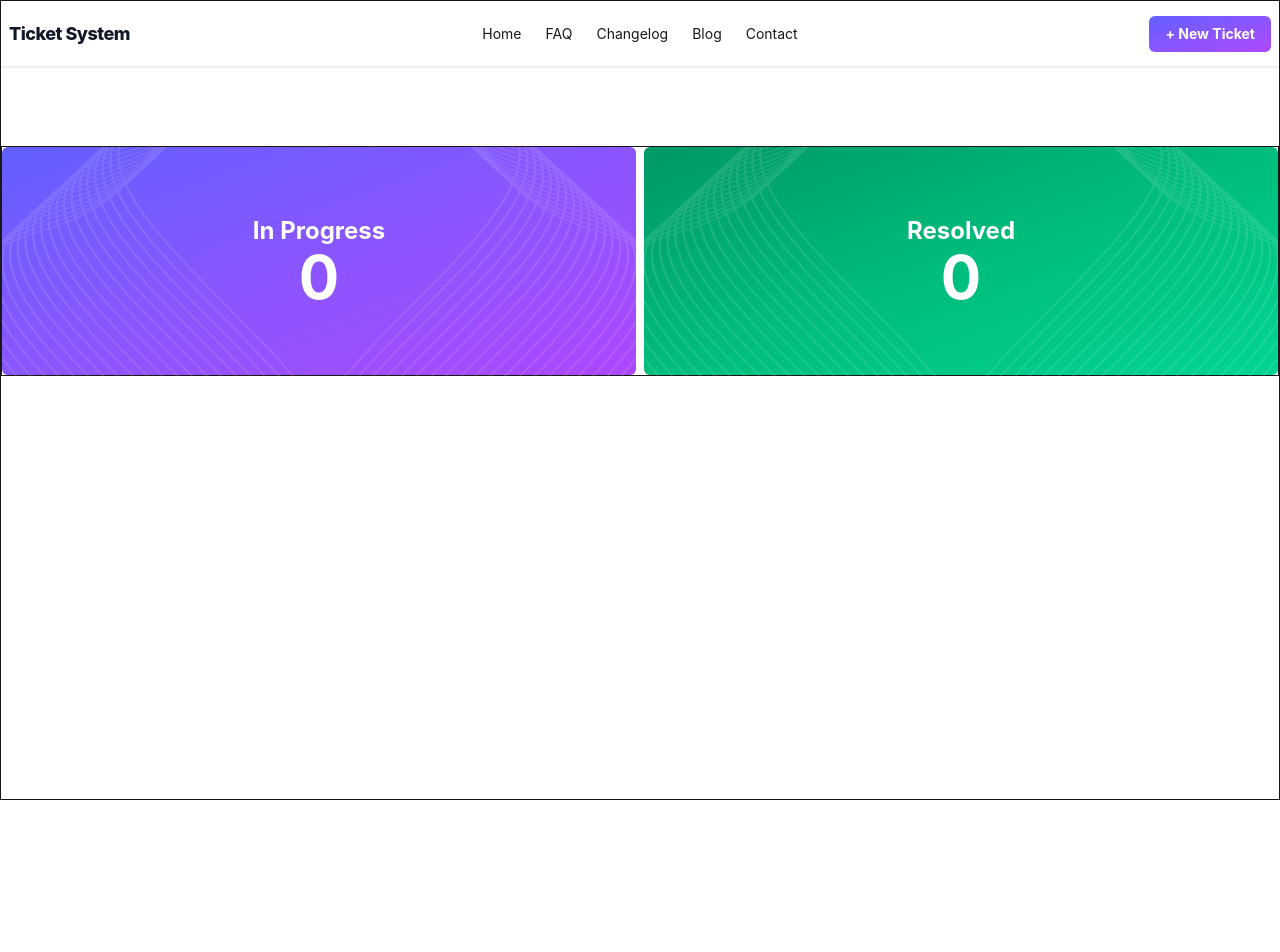
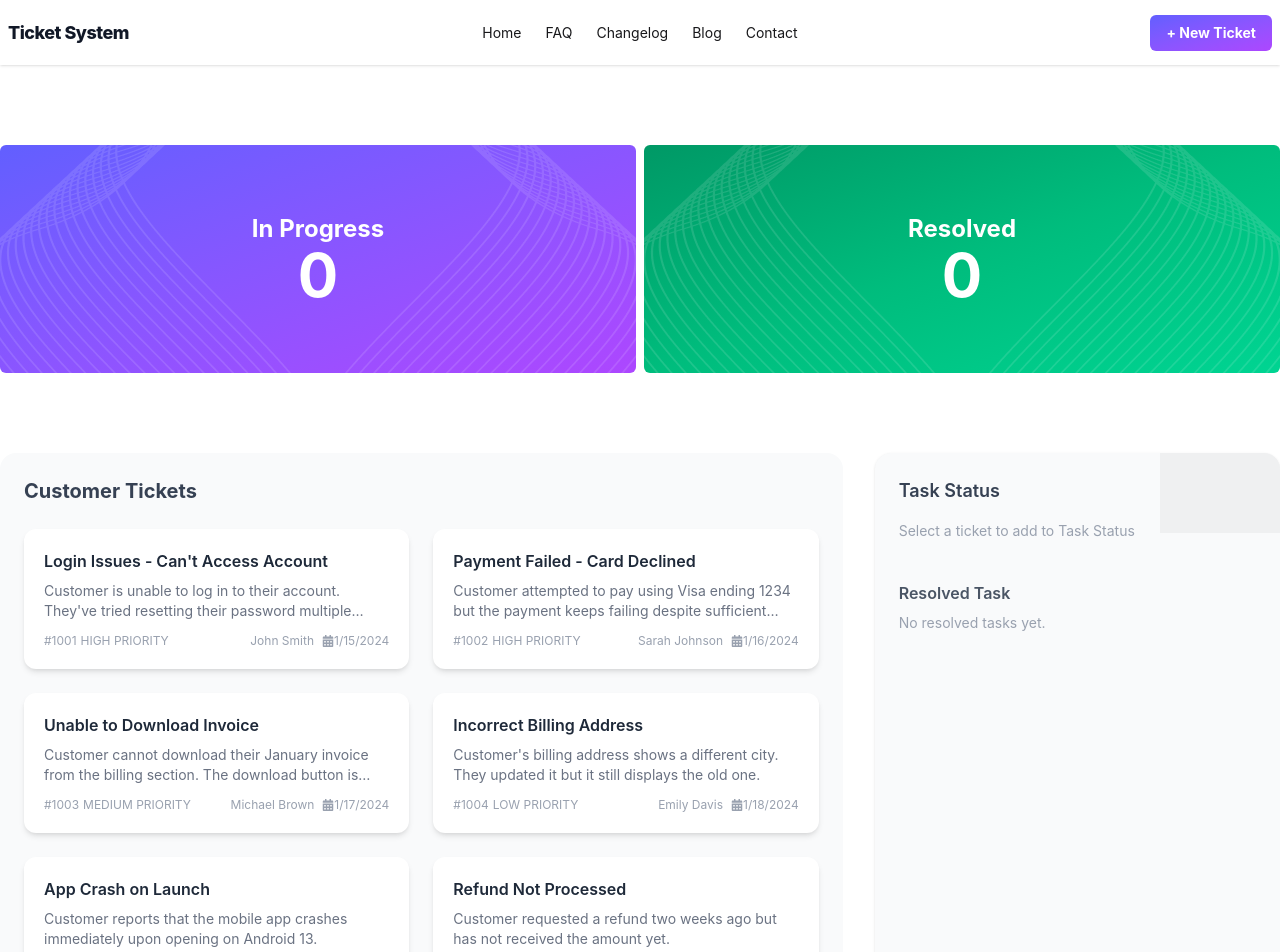
Before and after one commit to syedbayzid82849/TicketSystem, a React (Vite) app: page / in a window 1280 px wide. Shown: the top 952 px of the page. Before the commit the page ends 800 px from the top, so only its background shows below. Built offline with nearby package versions, Linux system fonts and the light colour scheme; grey boxes are pictures that could not be loaded.

Commit message:
TicketsAndStatusSection added and dynamic data show in htis seciton

```diff
--- a/package.json
+++ b/package.json
@@ -13,6 +13,7 @@
     "@tailwindcss/vite": "^4.2.1",
     "react": "^19.2.0",
     "react-dom": "^19.2.0",
+    "react-icons": "^5.6.0",
     "react-toastify": "^11.0.5",
     "tailwindcss": "^4.2.1"
   },
--- a/src/App.jsx
+++ b/src/App.jsx
@@ -1,13 +1,15 @@
 import './App.css'
 import CountInProgress from './Components/CountInProgress'
 import Navbar from './Components/Navbar'
+import TicketsAndStatusSection from './Components/TicketsAndStatusSection/TicketsAndStatusSection'
 
 function App() {
 
   return (
-    <div className=' border h-screen'>
+    <div>
       <Navbar />
       <CountInProgress />
+      <TicketsAndStatusSection />
     </div>
   )
 }
--- a/src/Components/CountInProgress.jsx
+++ b/src/Components/CountInProgress.jsx
@@ -1,7 +1,7 @@
 
 function CountInProgress() {
   return (
-    <section className="container mx-auto m-20 flex justify-c gap-2 border">
+    <section className="container mx-auto m-20 flex justify-c gap-2">
       <div
         className="relative flex-1 bg-gradient-to-br from-indigo-500 to-purple-500 text-white rounded-md font-bold text-sm cursor-pointer"
       >
--- /dev/null
+++ b/src/Components/TicketsAndStatusSection/TicketsAndStatusSection.jsx
@@ -0,0 +1,83 @@
+import { FaCalendarAlt } from "react-icons/fa";
+import tickets from "../../../public/tickets.json";
+
+export default function TicketsAndStatusSection() {
+  return (
+    <main className="container mx-auto">
+      <div className="grid grid-cols-1 lg:grid-cols-3 gap-8">
+
+        {/* LEFT SIDE - Tickets */}
+        <div className="bg-gray-50 rounded-2xl p-6 lg:col-span-2">
+          <h2 className="text-xl font-bold mb-6 text-gray-700">
+            Customer Tickets
+          </h2>
+
+          <div className="grid grid-cols-1 md:grid-cols-2 gap-6">
+            {tickets.map((ticket) => (
+              <div
+                key={ticket.id}
+                className="bg-white rounded-xl shadow-md p-5 hover:shadow-lg transition duration-300"
+              >
+                <h3 className="font-semibold text-gray-800 mb-2">
+                  {ticket.title}
+                </h3>
+
+                <p className="text-sm text-gray-500 mb-3 line-clamp-2">
+                  {ticket.description}
+                </p>
+
+                <div className="flex justify-between text-xs text-gray-400">
+                  <div className="flex gap-1">
+                    <span>#{ticket.id}</span>
+                    <span>{ticket.priority} PRIORITY</span>
+                  </div>
+                  <div className="flex gap-2">
+                    <span>{ticket.customer}</span>
+                    <span className="flex justify-center items-center"><FaCalendarAlt />{ticket.createdAt}</span>
+                  </div>
+                </div>
+              </div>
+            ))}
+          </div>
+        </div>
+
+        {/* RIGHT SIDE - Task Status */}
+        <div className="bg-gray-50 rounded-2xl p-6 relative overflow-hidden shadow-sm">
+          <h2 className="text-lg font-semibold text-gray-700 mb-4">
+            Task Status
+          </h2>
+
+          <p className="text-sm text-gray-400 mb-6">
+            Select a ticket to add to Task Status
+          </p>
+
+          {/* Decorative Image Top */}
+          <img
+            src="/images/pattern1.png"
+            alt="pattern"
+            className="absolute -top-10 -right-10 w-40 opacity-10"
+          />
+
+          {/* Decorative Image Bottom */}
+          <img
+            src="/images/pattern2.png"
+            alt="pattern"
+            className="absolute -bottom-10 -left-10 w-32 opacity-10"
+          />
+
+          {/* Resolved Section */}
+          <div className="mt-10">
+            <h3 className="font-semibold text-gray-600 mb-2">
+              Resolved Task
+            </h3>
+
+            <p className="text-sm text-gray-400">
+              No resolved tasks yet.
+            </p>
+          </div>
+        </div>
+
+      </div>
+    </main>
+  )
+}
```
Also changed, not shown: 1 other file (tests, documents, lock files or other folders).
